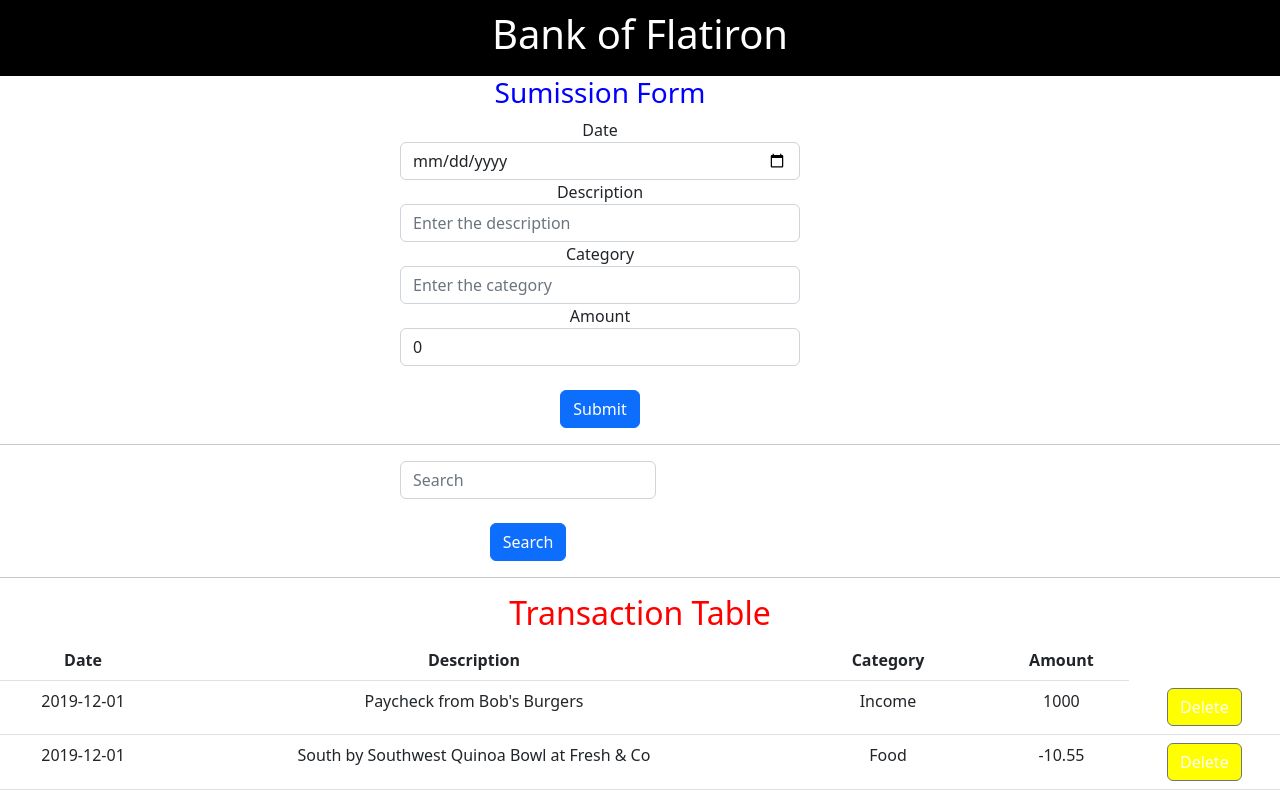
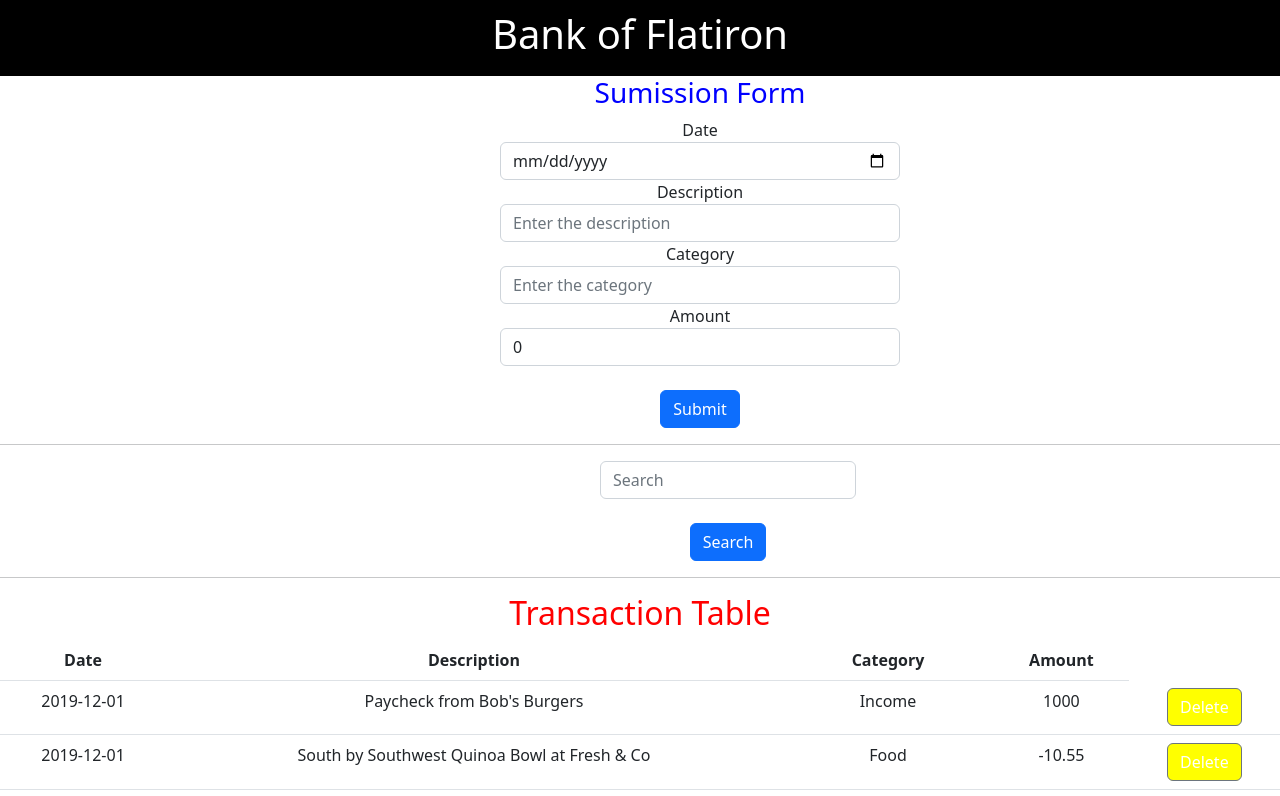
Before and after one commit to Osorabrian/Bank-of-flatiron, a React (Create React App) app: page / in a window 1280 px wide. Shown: the top 796 px of the page. Built offline with nearby package versions, Linux system fonts and the light colour scheme; data requests are answered from the project's data file.

Commit message:
format the positioning of components

```diff
--- a/src/components/Form.js
+++ b/src/components/Form.js
@@ -18,7 +18,7 @@ function Form({addTransaction}){
     }
 
     return (
-        <form onSubmit={handleSubmit} style={{width: "400px", marginLeft: "400px" }}>
+        <form onSubmit={handleSubmit} style={{width: "400px", marginLeft: "500px" }}>
 
             <h3 style={{color:"blue"}}>Sumission Form</h3>
 
--- a/src/components/SearchBar.js
+++ b/src/components/SearchBar.js
@@ -15,7 +15,7 @@ function SearchBar({filterTransaction}){
 
     return (
         <>
-        <Form onSubmit={handleSubmit} style={{width: "20%", marginLeft: "400px"}}>
+        <Form onSubmit={handleSubmit} style={{width: "20%", marginLeft: "600px"}}>
             <Input
             type="text"
             placeholder="Search"
```
